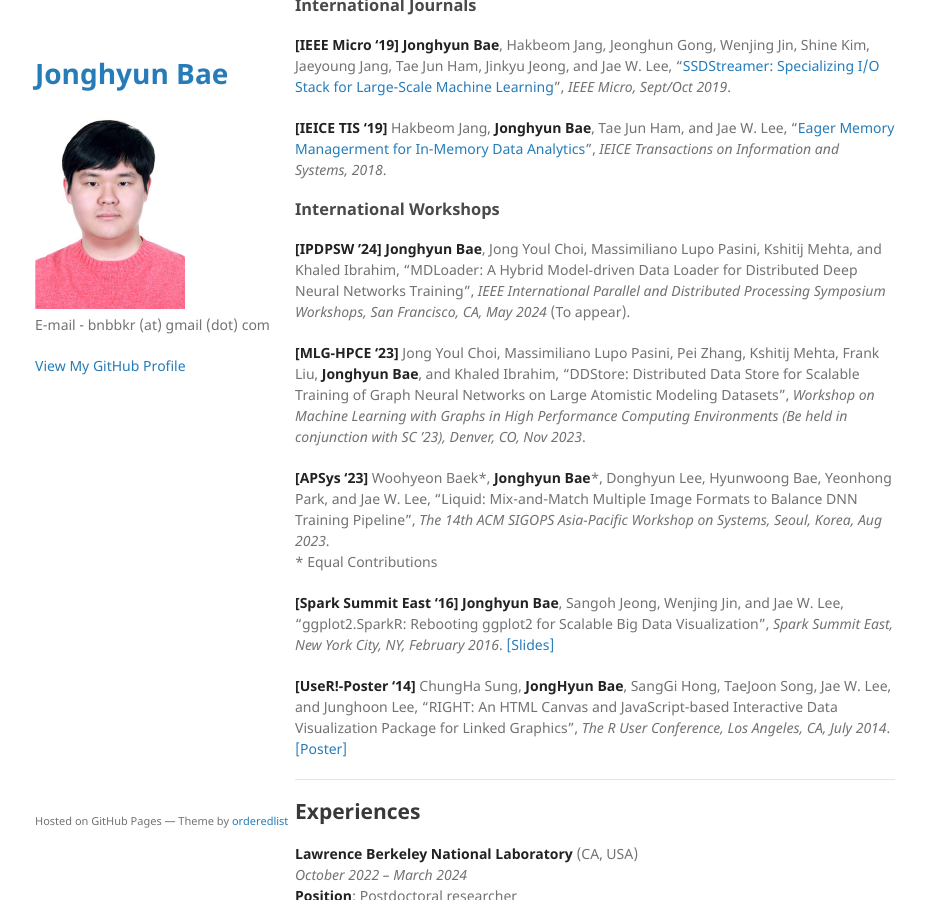
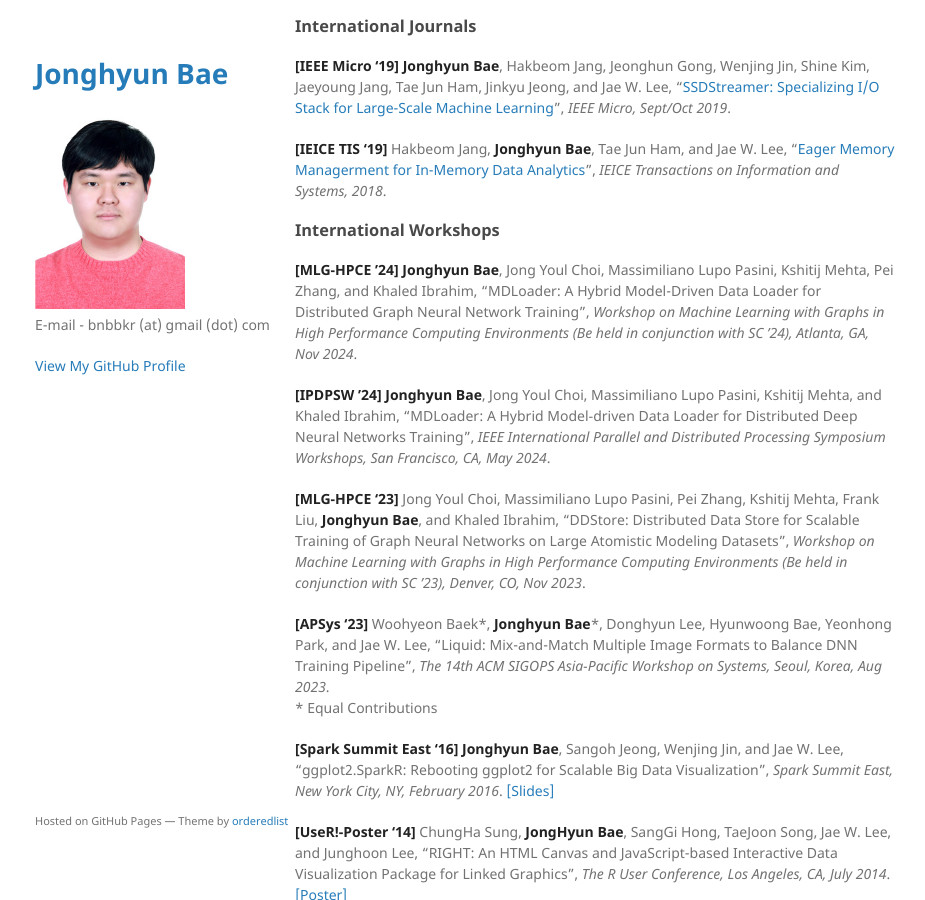
Before and after one commit to JonghyunBae/jonghyunbae.github.io, a Jekyll site: the page built from index.md, in a window 1280 px wide and 900 px high, scrolled down 1812 px. Shown: the whole window, without its empty margins (175-1100 px from the left). Built offline with Jekyll 4.4.1, drawn with Linux system fonts in a browser that asks for light colours; our own code applies the rules of GitHub Pages for plain Markdown files; some of the changed text lies outside the part shown.

Commit message:
update mdloader

```diff
--- a/index.md
+++ b/index.md
@@ -108,9 +108,14 @@ _IEICE Transactions on Information and Systems, 2018_.
 
 
 ### International Workshops
+**[MLG-HPCE ’24]** **Jonghyun Bae**, Jong Youl Choi, Massimiliano Lupo Pasini, Kshitij Mehta, Pei Zhang, and Khaled Ibrahim,
+"MDLoader: A Hybrid Model-Driven Data Loader for Distributed Graph Neural Network Training",
+_Workshop on Machine Learning with Graphs in High Performance Computing Environments (Be held in conjunction with SC ’24), Atlanta, GA, Nov 2024_.
+
+
 **[IPDPSW ’24]** **Jonghyun Bae**, Jong Youl Choi, Massimiliano Lupo Pasini, Kshitij Mehta, and Khaled Ibrahim,
 "MDLoader: A Hybrid Model‑driven Data Loader for Distributed Deep Neural Networks Training",
-_IEEE International Parallel and Distributed Processing Symposium Workshops, San Francisco, CA, May 2024_ (To appear).
+_IEEE International Parallel and Distributed Processing Symposium Workshops, San Francisco, CA, May 2024_.
 
 **[MLG-HPCE '23]** Jong Youl Choi, Massimiliano Lupo Pasini, Pei Zhang, Kshitij Mehta, Frank Liu, **Jonghyun Bae**, and Khaled Ibrahim,
 "DDStore: Distributed Data Store for Scalable Training of Graph Neural Networks on Large Atomistic Modeling Datasets",
```
Also changed, not shown: other parts of index.md (+1 -1 lines).
